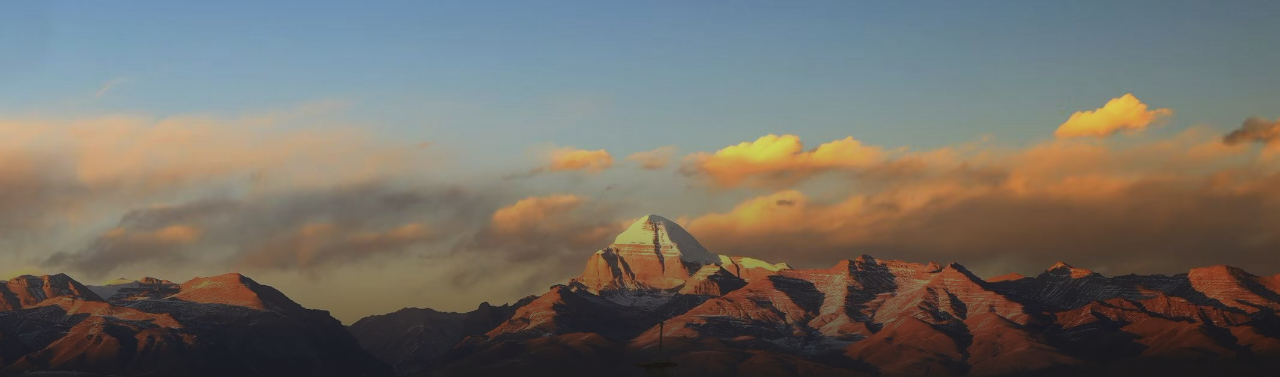
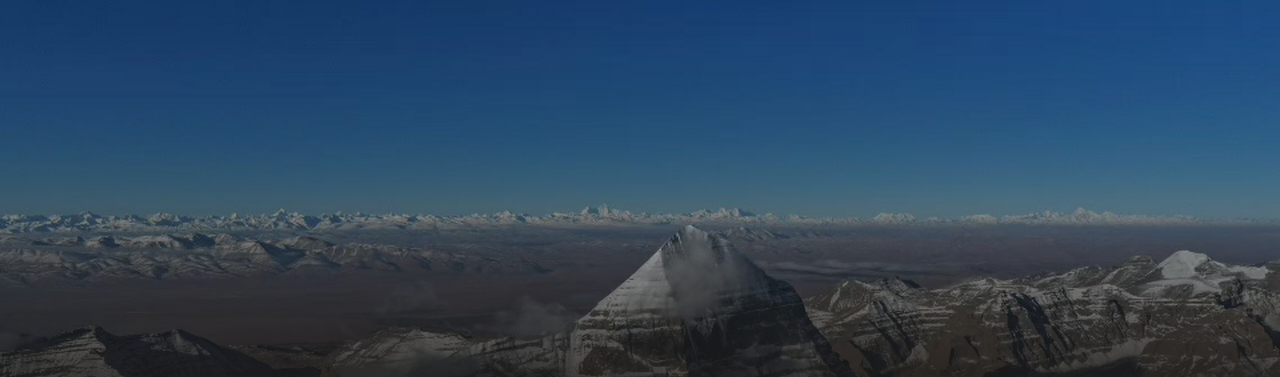
Before and after one commit to kailash2026/kailash2026, an Astro site: page /guide in a window 1280 px wide. Shown: the part 64-441 px from the top of the page. Built offline with nearby package versions, Linux system fonts and the light colour scheme; Astro itself is replaced by a stand-in of ours.

Commit message:
fix: change guide page photo to aerial view

```diff
--- a/src/pages/guide.astro
+++ b/src/pages/guide.astro
@@ -82,7 +82,7 @@ const permits = [
   <section class="relative bg-kailash-dark">
     <!-- Full-width photo - moderate height -->
     <div class="relative w-full h-[45vh] lg:h-[55vh]">
-      <div class="absolute inset-0 bg-[url('/images/kailash-sunrise.jpg')] bg-cover bg-top"></div>
+      <div class="absolute inset-0 bg-[url('/images/kailash-aerial.jpg')] bg-cover bg-top"></div>
       <div class="absolute inset-0 bg-gradient-to-b from-transparent via-kailash-dark/30 to-kailash-dark"></div>
     </div>
 
```
